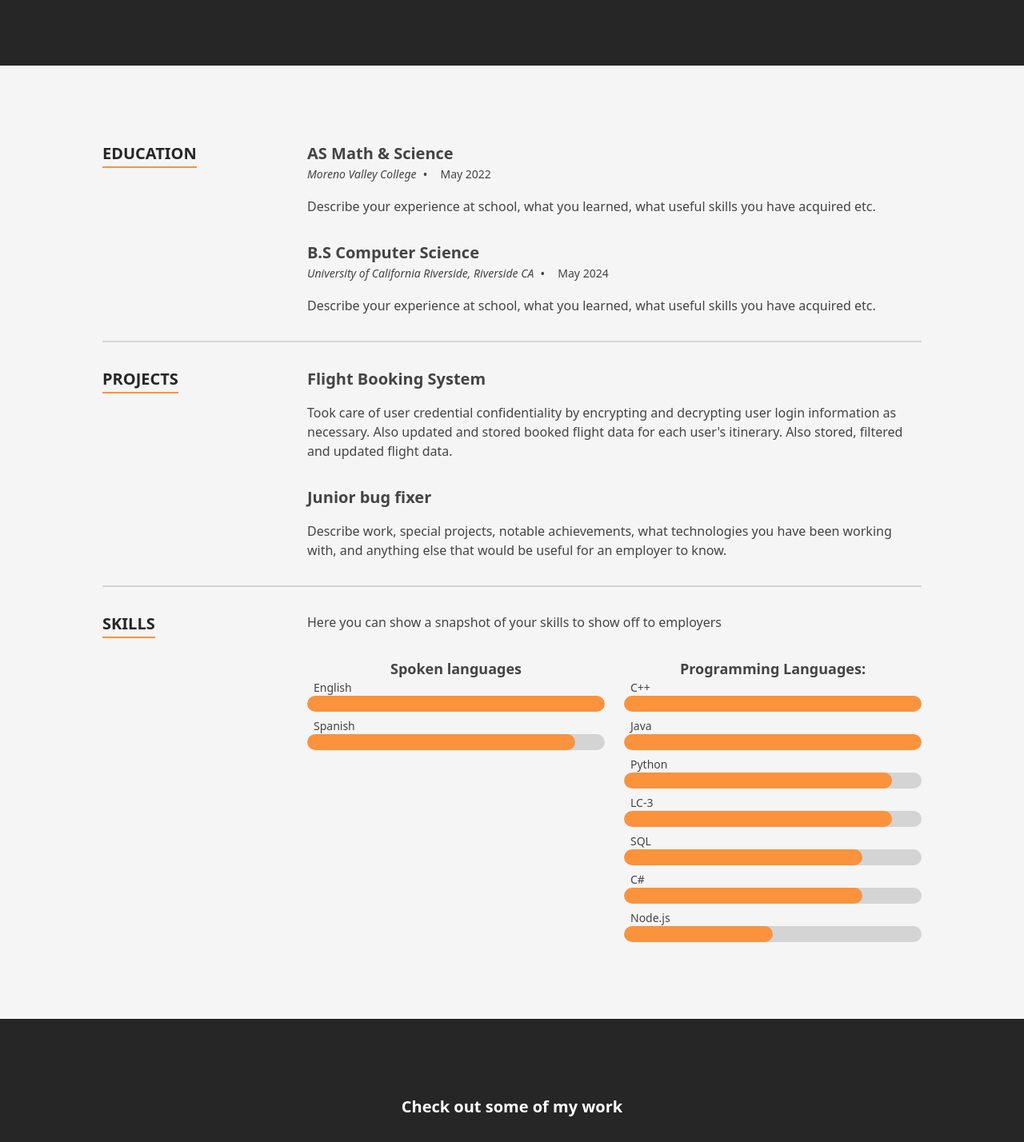
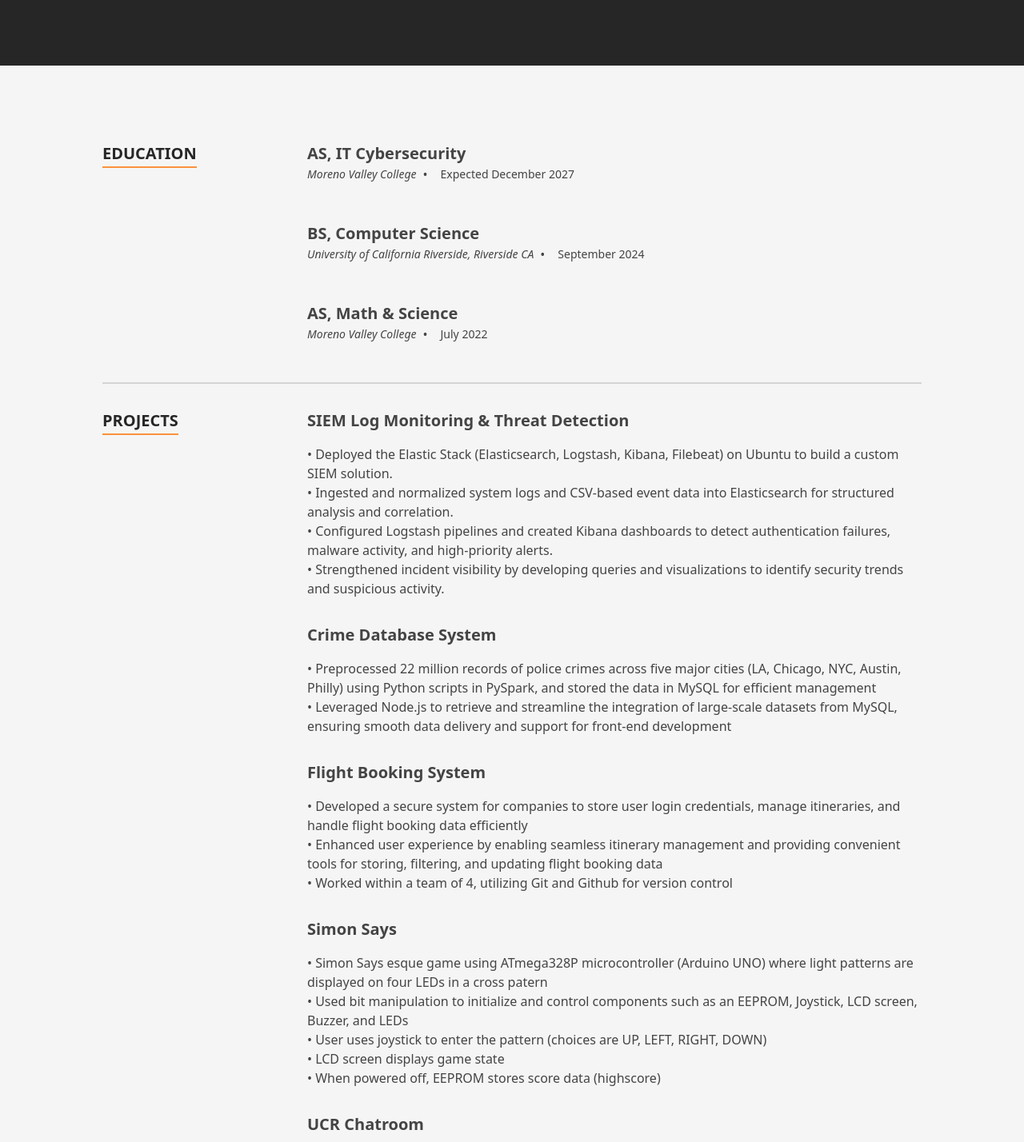
Before and after one commit to cr-droid/ResumeWeb, a Next.js app: page / in a window 1280 px wide. Shown: the part 1330-2758 px from the top of the page at 80% size. Built offline with nearby package versions, Linux system fonts and the light colour scheme.

Commit message:
Removed portfolio for now, will implement later

```diff
--- a/src/components/Sections/Footer.tsx
+++ b/src/components/Sections/Footer.tsx
@@ -4,7 +4,7 @@ import {FC, memo} from 'react';
 import {SectionId} from '../../data/data';
 import Socials from '../Socials';
 
-const currentYear = new Date().getFullYear();
+// const currentYear = new Date().getFullYear();
 
 const Footer: FC = memo(() => (
   <div className="relative bg-neutral-900 px-4 pb-6 pt-12 sm:px-8 sm:pb-8 sm:pt-14">
@@ -21,14 +21,15 @@ const Footer: FC = memo(() => (
       </div>
       <a
         className="-m-2 flex items-center gap-x-1 rounded-md p-2 ring-yellow focus:outline-none focus:ring-2"
-        href="https://reactresume.com">
+        // href="https://reactresume.com">>
+        >
         <BoltIcon className="h-5 w-5 text-yellow" />
-        <span>
+        {/* <span>
           Provided by <span className="text-white">React</span>
           <span className="italic text-yellow">Resume</span>
-        </span>
+        </span> */}
       </a>
-      <span className="text-sm text-neutral-700">© Copyright {currentYear} Tim Baker</span>
+      {/* <span className="text-sm text-neutral-700">© Copyright {currentYear} Tim Baker</span> */}
     </div>
   </div>
 ));
--- a/src/components/Sections/Header.tsx
+++ b/src/components/Sections/Header.tsx
@@ -14,7 +14,7 @@ const Header: FC = memo(() => {
   const navSections = useMemo(
     // () => [SectionId.About, SectionId.Resume, SectionId.Portfolio, SectionId.Testimonials, SectionId.Contact],
     // [],
-    () => [SectionId.About, SectionId.Resume, SectionId.Portfolio, SectionId.Contact],
+    () => [SectionId.About, SectionId.Resume, SectionId.Contact],
     [],
   );
 
--- a/src/components/Sections/Portfolio.tsx
+++ b/src/components/Sections/Portfolio.tsx
@@ -1,84 +1,86 @@
-import {ArrowTopRightOnSquareIcon} from '@heroicons/react/24/outline';
-import classNames from 'classnames';
-import Image from 'next/image';
-import {FC, memo, MouseEvent, useCallback, useEffect, useRef, useState} from 'react';
+export {}
 
-import {isMobile} from '../../config';
-import {portfolioItems, SectionId} from '../../data/data';
-import {PortfolioItem} from '../../data/dataDef';
-import useDetectOutsideClick from '../../hooks/useDetectOutsideClick';
-import Section from '../Layout/Section';
+// import {ArrowTopRightOnSquareIcon} from '@heroicons/react/24/outline';
+// import classNames from 'classnames';
+// import Image from 'next/image';
+// import {FC, memo, MouseEvent, useCallback, useEffect, useRef, useState} from 'react';
 
-const Portfolio: FC = memo(() => {
-  return (
-    <Section className="bg-neutral-800" sectionId={SectionId.Portfolio}>
-      <div className="flex flex-col gap-y-8">
-        <h2 className="self-center text-xl font-bold text-white">Check out some of my work</h2>
-        <div className=" w-full columns-2 md:columns-3 lg:columns-4">
-          {portfolioItems.map((item, index) => {
-            const {title, image} = item;
-            return (
-              <div className="pb-6" key={`${title}-${index}`}>
-                <div
-                  className={classNames(
-                    'relative h-max w-full overflow-hidden rounded-lg shadow-lg shadow-black/30 lg:shadow-xl',
-                  )}>
-                  <Image alt={title} className="h-full w-full" placeholder="blur" src={image} />
-                  <ItemOverlay item={item} />
-                </div>
-              </div>
-            );
-          })}
-        </div>
-      </div>
-    </Section>
-  );
-});
+// import {isMobile} from '../../config';
+// import {portfolioItems, SectionId} from '../../data/data';
+// import {PortfolioItem} from '../../data/dataDef';
+// import useDetectOutsideClick from '../../hooks/useDetectOutsideClick';
+// import Section from '../Layout/Section';
 
-Portfolio.displayName = 'Portfolio';
-export default Portfolio;
+// const Portfolio: FC = memo(() => {
+//   return (
+//     <Section className="bg-neutral-800" sectionId={SectionId.Portfolio}>
+//       <div className="flex flex-col gap-y-8">
+//         <h2 className="self-center text-xl font-bold text-white">Check out some of my work</h2>
+//         <div className=" w-full columns-2 md:columns-3 lg:columns-4">
+//           {portfolioItems.map((item, index) => {
+//             const {title, image} = item;
+//             return (
+//               <div className="pb-6" key={`${title}-${index}`}>
+//                 <div
+//                   className={classNames(
+//                     'relative h-max w-full overflow-hidden rounded-lg shadow-lg shadow-black/30 lg:shadow-xl',
+//                   )}>
+//                   <Image alt={title} className="h-full w-full" placeholder="blur" src={image} />
+//                   <ItemOverlay item={item} />
+//                 </div>
+//               </div>
+//             );
+//           })}
+//         </div>
+//       </div>
+//     </Section>
+//   );
+// });
 
-const ItemOverlay: FC<{item: PortfolioItem}> = memo(({item: {url, title, description}}) => {
-  const [mobile, setMobile] = useState(false);
-  const [showOverlay, setShowOverlay] = useState(false);
-  const linkRef = useRef<HTMLAnchorElement>(null);
+// Portfolio.displayName = 'Portfolio';
+// export default Portfolio;
 
-  useEffect(() => {
-    // Avoid hydration styling errors by setting mobile in useEffect
-    if (isMobile) {
-      setMobile(true);
-    }
-  }, []);
-  useDetectOutsideClick(linkRef, () => setShowOverlay(false));
+// const ItemOverlay: FC<{item: PortfolioItem}> = memo(({item: {url, title, description}}) => {
+//   const [mobile, setMobile] = useState(false);
+//   const [showOverlay, setShowOverlay] = useState(false);
+//   const linkRef = useRef<HTMLAnchorElement>(null);
 
-  const handleItemClick = useCallback(
-    (event: MouseEvent<HTMLElement>) => {
-      if (mobile && !showOverlay) {
-        event.preventDefault();
-        setShowOverlay(!showOverlay);
-      }
-    },
-    [mobile, showOverlay],
-  );
+//   useEffect(() => {
+//     // Avoid hydration styling errors by setting mobile in useEffect
+//     if (isMobile) {
+//       setMobile(true);
+//     }
+//   }, []);
+//   useDetectOutsideClick(linkRef, () => setShowOverlay(false));
 
-  return (
-    <a
-      className={classNames(
-        'absolute inset-0 h-full w-full  bg-gray-900 transition-all duration-300',
-        {'opacity-0 hover:opacity-80': !mobile},
-        showOverlay ? 'opacity-80' : 'opacity-0',
-      )}
-      href={url}
-      onClick={handleItemClick}
-      ref={linkRef}
-      target="_blank">
-      <div className="relative h-full w-full p-4">
-        <div className="flex h-full w-full flex-col gap-y-2 overflow-y-auto overscroll-contain">
-          <h2 className="text-center font-bold text-white opacity-100">{title}</h2>
-          <p className="text-xs text-white opacity-100 sm:text-sm">{description}</p>
-        </div>
-        <ArrowTopRightOnSquareIcon className="absolute bottom-1 right-1 h-4 w-4 shrink-0 text-white sm:bottom-2 sm:right-2" />
-      </div>
-    </a>
-  );
-});
+//   const handleItemClick = useCallback(
+//     (event: MouseEvent<HTMLElement>) => {
+//       if (mobile && !showOverlay) {
+//         event.preventDefault();
+//         setShowOverlay(!showOverlay);
+//       }
+//     },
+//     [mobile, showOverlay],
+//   );
+
+//   return (
+//     <a
+//       className={classNames(
+//         'absolute inset-0 h-full w-full  bg-gray-900 transition-all duration-300',
+//         {'opacity-0 hover:opacity-80': !mobile},
+//         showOverlay ? 'opacity-80' : 'opacity-0',
+//       )}
+//       href={url}
+//       onClick={handleItemClick}
+//       ref={linkRef}
+//       target="_blank">
+//       <div className="relative h-full w-full p-4">
+//         <div className="flex h-full w-full flex-col gap-y-2 overflow-y-auto overscroll-contain">
+//           <h2 className="text-center font-bold text-white opacity-100">{title}</h2>
+//           <p className="text-xs text-white opacity-100 sm:text-sm">{description}</p>
+//         </div>
+//         <ArrowTopRightOnSquareIcon className="absolute bottom-1 right-1 h-4 w-4 shrink-0 text-white sm:bottom-2 sm:right-2" />
+//       </div>
+//     </a>
+//   );
+// });
--- a/src/data/data.tsx
+++ b/src/data/data.tsx
@@ -14,17 +14,17 @@ import LinkedInIcon from '../components/Icon/LinkedInIcon';
 //import StackOverflowIcon from '../components/Icon/StackOverflowIcon';
 //import TwitterIcon from '../components/Icon/TwitterIcon';
 import heroImage from '../images/header3.webp';
-import porfolioImage1 from '../images/portfolio/portfolio-1.jpg';
-import porfolioImage2 from '../images/portfolio/portfolio-2.jpg';
-import porfolioImage3 from '../images/portfolio/portfolio-3.jpg';
-import porfolioImage4 from '../images/portfolio/portfolio-4.jpg';
-import porfolioImage5 from '../images/portfolio/portfolio-5.jpg';
-import porfolioImage6 from '../images/portfolio/portfolio-6.jpg';
-import porfolioImage7 from '../images/portfolio/portfolio-7.jpg';
-import porfolioImage8 from '../images/portfolio/portfolio-8.jpg';
-import porfolioImage9 from '../images/portfolio/portfolio-9.jpg';
-import porfolioImage10 from '../images/portfolio/portfolio-10.jpg';
-import porfolioImage11 from '../images/portfolio/portfolio-11.jpg';
+// import porfolioImage1 from '../images/portfolio/portfolio-1.jpg';
+// import porfolioImage2 from '../images/portfolio/portfolio-2.jpg';
+// import porfolioImage3 from '../images/portfolio/portfolio-3.jpg';
+// import porfolioImage4 from '../images/portfolio/portfolio-4.jpg';
+// import porfolioImage5 from '../images/portfolio/portfolio-5.jpg';
+// import porfolioImage6 from '../images/portfolio/portfolio-6.jpg';
+// import porfolioImage7 from '../images/portfolio/portfolio-7.jpg';
+// import porfolioImage8 from '../images/portfolio/portfolio-8.jpg';
+// import porfolioImage9 from '../images/portfolio/portfolio-9.jpg';
+// import porfolioImage10 from '../images/portfolio/portfolio-10.jpg';
+// import porfolioImage11 from '../images/portfolio/portfolio-11.jpg';
 import profilepic from '../images/cpu.jpg';
 // import testimonialImage from '../images/testimonial.webp';
 
@@ -34,7 +34,7 @@ import {
   ContactType,
   Hero,
   HomepageMeta,
-  PortfolioItem,
+  // PortfolioItem,
   SkillGroup,
   Social,
   // TestimonialSection,
@@ -57,7 +57,7 @@ export const SectionId = {
   Hero: 'hero',
   About: 'about',
   Contact: 'contact',
-  Portfolio: 'portfolio',
+  // Portfolio: 'portfolio',
   Resume: 'resume',
   Skills: 'skills',
   Stats: 'stats',
@@ -140,16 +140,16 @@ export const skills: SkillGroup[] = [
     name: 'Programming Languages:',
     skills: [
       {
-        name: 'C++',
+        name: 'Python',
+        level: 10,
+      },
+      {
+        name: 'C/C++',
         level: 10,
       },
       {
         name: 'Java',
         level: 10,
-      },
-      {
-        name: 'Python',
-        level: 9,
       },
       {
         name: 'LC-3',
@@ -160,124 +160,185 @@ export const skills: SkillGroup[] = [
         level: 8,
       },
       {
-        name: 'C#',
-        level: 8,
+        name: 'JavaScript',
+        level: 6,
+      },
+    ],
+  },
+  {
+    name: 'Operating systems:',
+    skills: [
+      {
+        name: 'Windows',
+        level: 10,
       },
       {
-        name: 'Node.js',
-        level: 5,
+        name: 'Linux',
+        level: 9,
+      },
+      {
+        name: 'MacOS',
+        level: 9,
       },
     ],
-  }
+  },
 ];
 
-/**
- * Portfolio section
- */
-export const portfolioItems: PortfolioItem[] = [
-  {
-    title: 'Project title 1',
-    description: 'Give a short description of your project here.',
-    url: 'https://reactresume.com',
-    image: porfolioImage1,
-  },
-  {
-    title: 'Project title 2',
-    description: 'Give a short description of your project here.',
-    url: 'https://reactresume.com',
-    image: porfolioImage2,
-  },
-  {
-    title: 'Project title 3',
-    description: 'Give a short description of your project here.',
-    url: 'https://reactresume.com',
-    image: porfolioImage3,
-  },
-  {
-    title: 'Project title 4',
-    description: 'Give a short description of your project here.',
-    url: 'https://reactresume.com',
-    image: porfolioImage4,
-  },
-  {
-    title: 'Project title 5',
-    description: 'Give a short description of your project here.',
-    url: 'https://reactresume.com',
-    image: porfolioImage5,
-  },
-  {
-    title: 'Project title 6',
-    description: 'Give a short description of your project here.',
-    url: 'https://reactresume.com',
-    image: porfolioImage6,
-  },
-  {
-    title: 'Project title 7',
-    description: 'Give a short description of your project here.',
-    url: 'https://reactresume.com',
-    image: porfolioImage7,
-  },
-  {
-    title: 'Project title 8',
-    description: 'Give a short description of your project here.',
-    url: 'https://reactresume.com',
-    image: porfolioImage8,
-  },
-  {
-    title: 'Project title 9',
-    description: 'Give a short description of your project here.',
-    url: 'https://reactresume.com',
-    image: porfolioImage9,
-  },
-  {
-    title: 'Project title 10',
-    description: 'Give a short description of your project here.',
-    url: 'https://reactresume.com',
-    image: porfolioImage10,
-  },
-  {
-    title: 'Project title 11',
-    description: 'Give a short description of your project here.',
-    url: 'https://reactresume.com',
-    image: porfolioImage11,
-  },
-];
+// /**
+//  * Portfolio section
+//  */
+// export const portfolioItems: PortfolioItem[] = [
+//   {
+//     title: 'Project title 1',
+//     description: 'Give a short description of your project here.',
+//     url: 'https://reactresume.com',
+//     image: porfolioImage1,
+//   },
+//   {
+//     title: 'Project title 2',
+//     description: 'Give a short description of your project here.',
+//     url: 'https://reactresume.com',
+//     image: porfolioImage2,
+//   },
+//   {
+//     title: 'Project title 3',
+//     description: 'Give a short description of your project here.',
+//     url: 'https://reactresume.com',
+//     image: porfolioImage3,
+//   },
+//   {
+//     title: 'Project title 4',
+//     description: 'Give a short description of your project here.',
+//     url: 'https://reactresume.com',
+//     image: porfolioImage4,
+//   },
+//   {
+//     title: 'Project title 5',
+//     description: 'Give a short description of your project here.',
+//     url: 'https://reactresume.com',
+//     image: porfolioImage5,
+//   },
+//   {
+//     title: 'Project title 6',
+//     description: 'Give a short description of your project here.',
+//     url: 'https://reactresume.com',
+//     image: porfolioImage6,
+//   },
+//   {
+//     title: 'Project title 7',
+//     description: 'Give a short description of your project here.',
+//     url: 'https://reactresume.com',
+//     image: porfolioImage7,
+//   },
+//   {
+//     title: 'Project title 8',
+//     description: 'Give a short description of your project here.',
+//     url: 'https://reactresume.com',
+//     image: porfolioImage8,
+//   },
+//   {
+//     title: 'Project title 9',
+//     description: 'Give a short description of your project here.',
+//     url: 'https://reactresume.com',
+//     image: porfolioImage9,
+//   },
+//   {
+//     title: 'Project title 10',
+//     description: 'Give a short description of your project here.',
+//     url: 'https://reactresume.com',
+//     image: porfolioImage10,
+//   },
+//   {
+//     title: 'Project title 11',
+//     description: 'Give a short description of your project here.',
+//     url: 'https://reactresume.com',
+//     image: porfolioImage11,
+//   },
+// ];
 
 /**
  * Resume section -- TODO: Standardize resume contact format or offer MDX
  */
 export const education: TimelineItem[] = [
   {
-    date: 'May 2022',
+    date: 'Expected December 2027',
     location: 'Moreno Valley College',
-    title: 'AS Math & Science',
-    content: <p>Describe your experience at school, what you learned, what useful skills you have acquired etc.</p>,
+    title: 'AS, IT Cybersecurity',
+    content: <p></p>,
   },
   {
-    date: 'May 2024',
+    date: 'September 2024',
     location: 'University of California Riverside, Riverside CA',
-    title: 'B.S Computer Science',
-    content: <p>Describe your experience at school, what you learned, what useful skills you have acquired etc.</p>,
+    title: 'BS, Computer Science',
+    content: <p></p>,
+  },
+  {
+    date: 'July 2022',
+    location: 'Moreno Valley College',
+    title: 'AS, Math & Science',
+    content: <p></p>,
   },
 ];
 
 export const experience: Project[] = [
   {
-    title: 'Flight Booking System',
+    title: 'SIEM Log Monitoring & Threat Detection',
     content: (
-      <p>
-        Took care of user credential confidentiality by encrypting and decrypting user login information as necessary. Also updated and stored booked flight data
-        for each user's itinerary. Also stored, filtered and updated flight data.
-      </p>
+      <ul>
+        <li>• Deployed the Elastic Stack (Elasticsearch, Logstash, Kibana, Filebeat) on Ubuntu to build a custom SIEM solution.</li>
+        <li>• Ingested and normalized system logs and CSV-based event data into Elasticsearch for structured analysis and correlation.</li>
+        <li>• Configured Logstash pipelines and created Kibana dashboards to detect authentication failures, malware activity, and high-priority alerts.</li>
+        <li>• Strengthened incident visibility by developing queries and visualizations to identify security trends and suspicious activity.</li>
+      </ul>
     ),
   },
   {
-    title: 'Junior bug fixer',
+    title: 'Crime Database System',
     content: (
-      <p>
-        Describe work, special projects, notable achievements, what technologies you have been working with, and
-        anything else that would be useful for an employer to know.
-      </p>
+      <ul>
+        <li>• Preprocessed 22 million records of police crimes across five major cities (LA, Chicago, NYC, Austin, Philly) using Python scripts in PySpark, and stored the data in MySQL for efficient management</li>
+        <li>• Leveraged Node.js to retrieve and streamline the integration of large-scale datasets from MySQL, ensuring smooth data delivery and support for front-end development</li>
+      </ul>
+    ),
+  },
+  {
+    title: 'Flight Booking System',
+    content: (
+      <ul>
+        <li>• Developed a secure system for companies to store user login credentials, manage itineraries, and handle flight booking data efficiently</li>
+        <li>• Enhanced user experience by enabling seamless itinerary management and providing convenient tools for storing, filtering, and updating flight booking data</li>
+        <li>• Worked within a team of 4, utilizing Git and Github for version control</li>
+      </ul>
+    ),
+  },
+  {
+    title: 'Simon Says',
+    content: (
+      <ul>
+        <li>• Simon Says esque game using ATmega328P microcontroller (Arduino UNO) where light patterns are displayed on four LEDs in a cross patern</li>
+        <li>• Used bit manipulation to initialize and control components such as an EEPROM, Joystick, LCD screen, Buzzer, and LEDs</li>
+        <li>• User uses joystick to enter the pattern (choices are UP, LEFT, RIGHT, DOWN)</li>
+        <li>• LCD screen displays game state</li>
+        <li>• When powered off, EEPROM stores score data (highscore)</li>
+      </ul>
+    ),
+  },
+  {
+    title: 'UCR Chatroom',
+    content: (
+      <ul>
+        <li>• Developed a chat system using MongoDB to securely store user login credentials and efficiently manage chat data, using real-time communication and authentication processes within the application</li>
+        <li>• Integrated Google Login to provide users with a seamless and secure alternative login method, enhancing the overall user experience</li>
+      </ul>
+    ),
+  },
+  {
+    title: 'Book and Movie Collectors Website',
+    content: (
+      <ul>
+        <li>• Developed a user-friendly website for collectors to catalog their book and movie collections, track owned items, identify missing pieces, and mark items as available for sale or trade, fostering user interaction and exchanges within the community</li>
+        <li>• ntegrated social networking features that allow users to share reviews, ratings, and recent reads/views on their profiles, enhancing the community experience similar to platforms like MyAnimeList</li>
+      </ul>
     ),
   },
 ];
--- a/src/pages/index.tsx
+++ b/src/pages/index.tsx
@@ -6,7 +6,7 @@ import About from '../components/Sections/About';
 import Contact from '../components/Sections/Contact';
 import Footer from '../components/Sections/Footer';
 import Hero from '../components/Sections/Hero';
-import Portfolio from '../components/Sections/Portfolio';
+// import Portfolio from '../components/Sections/Portfolio';
 import Resume from '../components/Sections/Resume';
 // import Testimonials from '../components/Sections/Testimonials';
 import {homePageMeta} from '../data/data';
@@ -22,7 +22,7 @@ const Home: FC = memo(() => {
       <Hero />
       <About />
       <Resume />
-      <Portfolio />
+      {/* <Portfolio /> */}
       {/* <Testimonials /> */}
       <Contact />
       <Footer />
```
